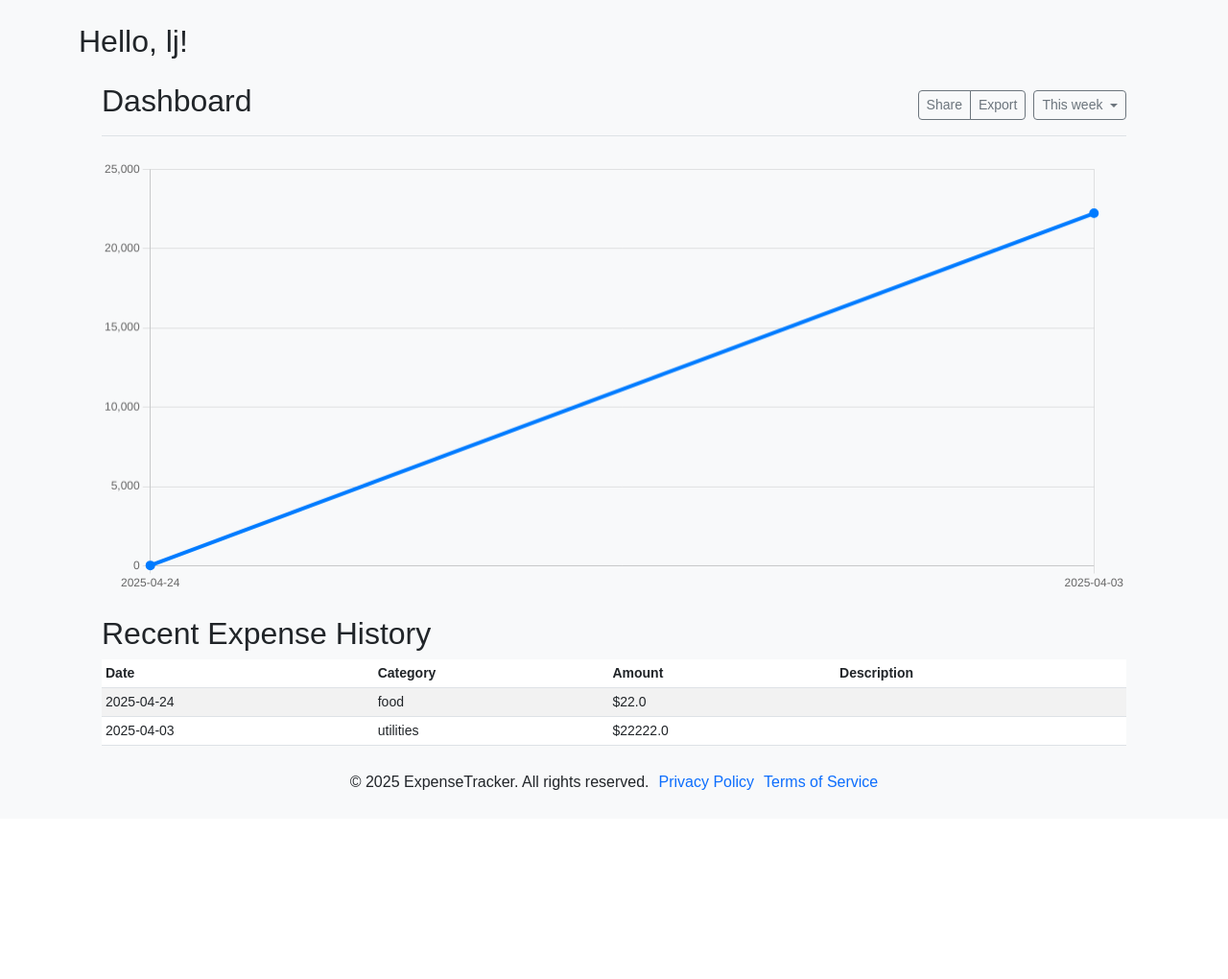
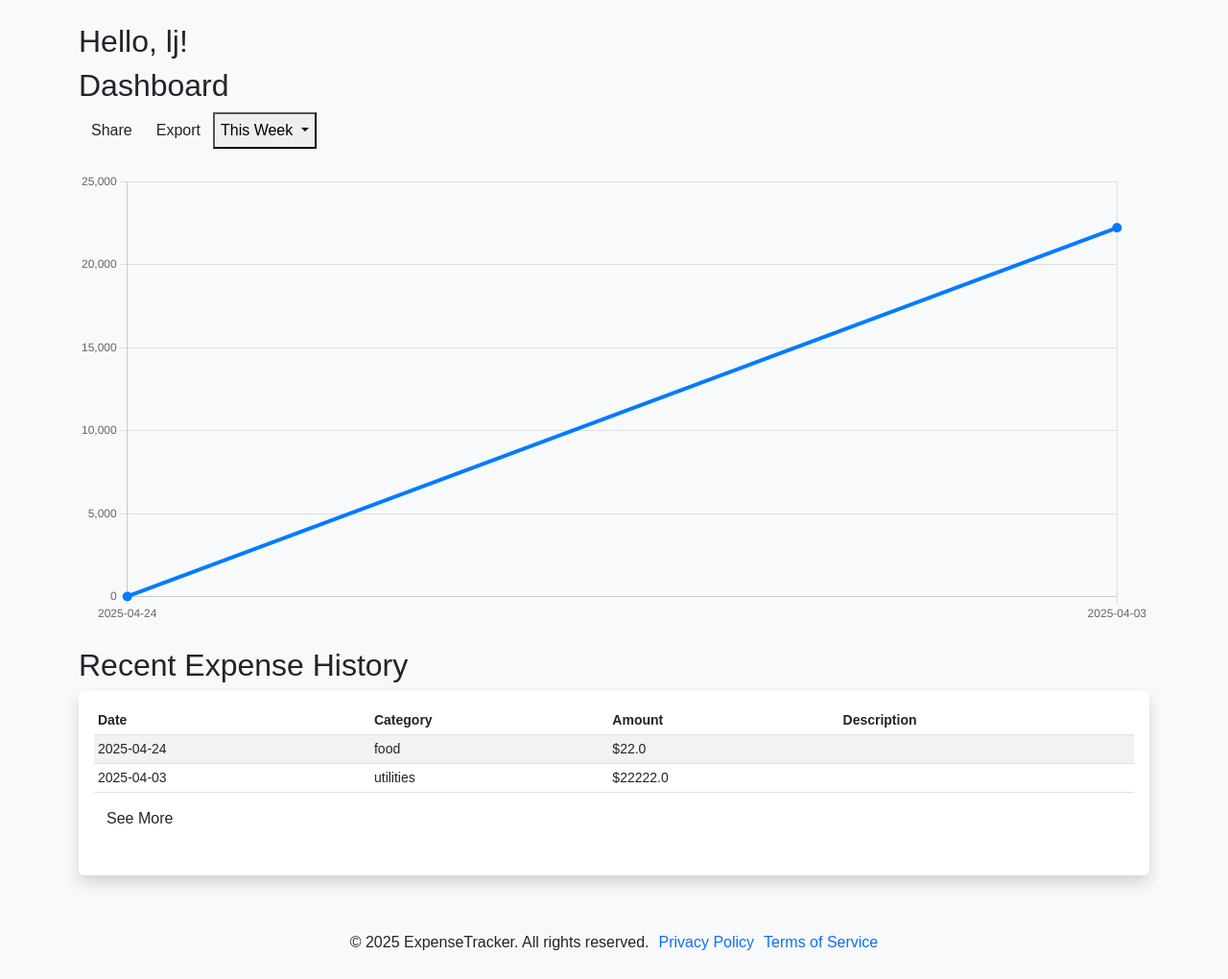
Before and after one commit to Cooper-Thomas1/ExpenseTracker, a Flask app: page /dashboard in a window 1280 px wide. Shown: the part 66-1086 px from the top of the page at 96% size. Before the commit the page ends 889 px from the top, so only its background shows below. Run offline with Flask 3, Linux system fonts and the light colour scheme; a user stored in the database is signed in; data comes from the database, SQL or seed files in the repository.

Commit message:
limited rows on dashboard table, added a redirect to expense page from table

```diff
--- a/ExpenseTracker/static/dashboard.css
+++ b/ExpenseTracker/static/dashboard.css
@@ -31,3 +31,6 @@
     background-color: #6c757d;
     border-color: #6c757d;
 }
+.dashboard-container table tr:nth-child(n+6) {
+    display:none;
+  }
--- a/ExpenseTracker/templates/dashboard.html
+++ b/ExpenseTracker/templates/dashboard.html
@@ -4,16 +4,16 @@
 
 <h2>Hello, {{ current_user.username }}!</h2>
 
-<main class="col-md-12 ms-sm-auto col-lg-12 px-md-4">
-  <div class="d-flex justify-content-between flex-wrap flex-md-nowrap align-items-center pt-3 pb-2 mb-3 border-bottom">
+<main class="dashboard-container">
+  <div class="titlehead">
     <h1 class="h2">Dashboard</h1>
-    <div class="btn-toolbar mb-2 mb-md-0">
-      <div class="btn-group me-2">
-        <button type="button" class="btn btn-sm btn-outline-secondary">Share</button>
-        <button type="button" class="btn btn-sm btn-outline-secondary">Export</button>
+    <div class="btn-toolbar">
+      <div class="btn-group">
+        <a href="{{ url_for('share') }}"><button type="button" class="btn btnprimary">Share</button></a>
+        <button type="button" class="btn btnprimary">Export</button>
       </div>
-      <button type="button" class="btn btn-sm btn-outline-secondary dropdown-toggle d-flex align-items-center gap-1">
-        This week
+      <button type="button" class="dropbutton dropdown-toggle", id="dropdownMenuButton" data-bs-toggle="dropdown" aria-expanded="false">
+        This Week
       </button>
     </div>
   </div>
@@ -21,8 +21,11 @@
   <canvas class="my-4 w-100" id="myChart" width="900" height="380"></canvas>
 
   <h2>Recent Expense History</h2>
-<div class="table-responsive small">
+  <div class="table-responsive small shadow p-3 mb-5 bg-white rounded">
   <table class="table table-striped table-sm">
+    <caption>
+      <a href="{{ url_for('expense_history') }}"><button type="button" class="btn btnsecondary" >See More</button></a>
+    </caption>
     <thead>
       <tr>
         <th scope="col">Date</th>
```
